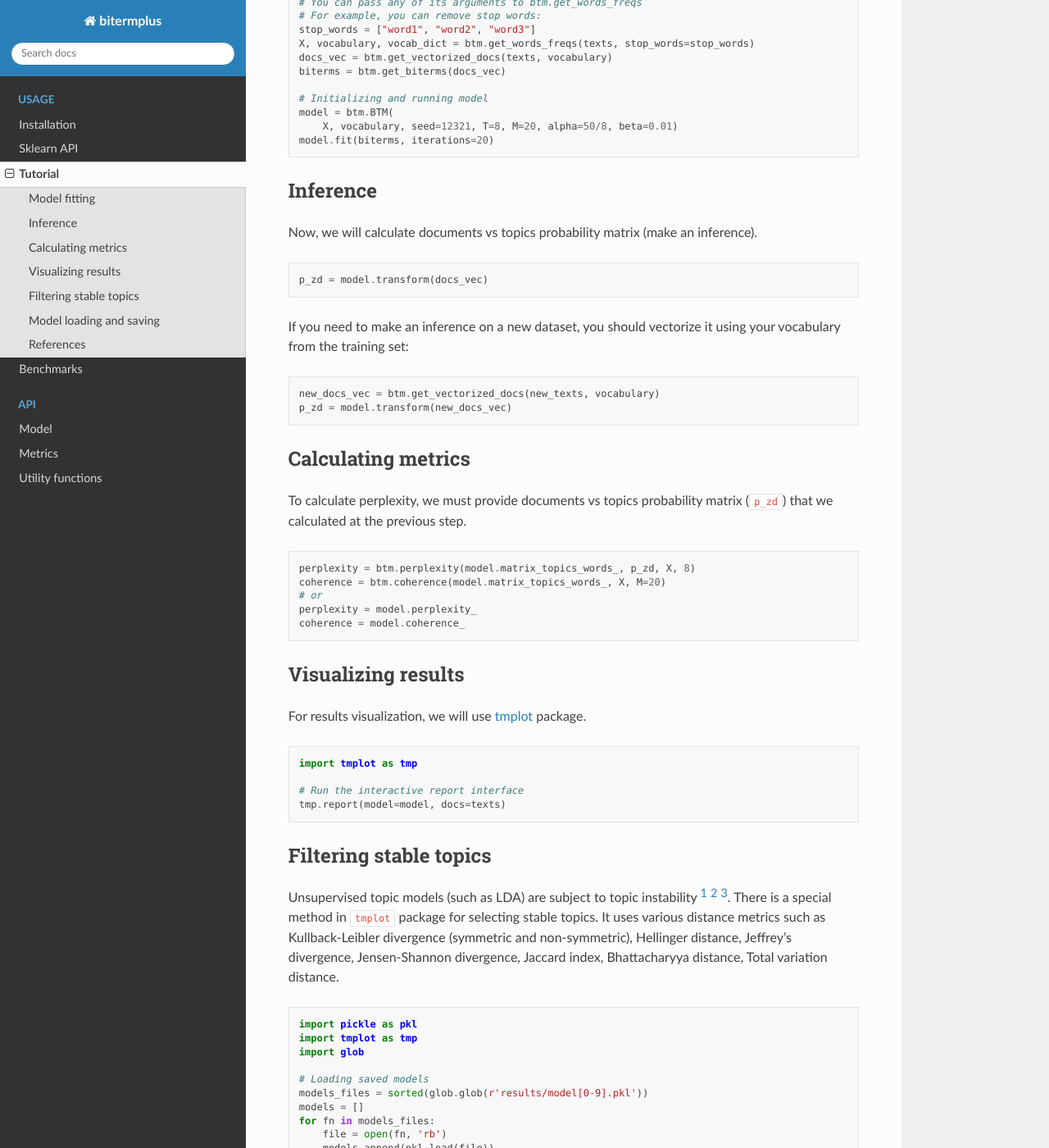
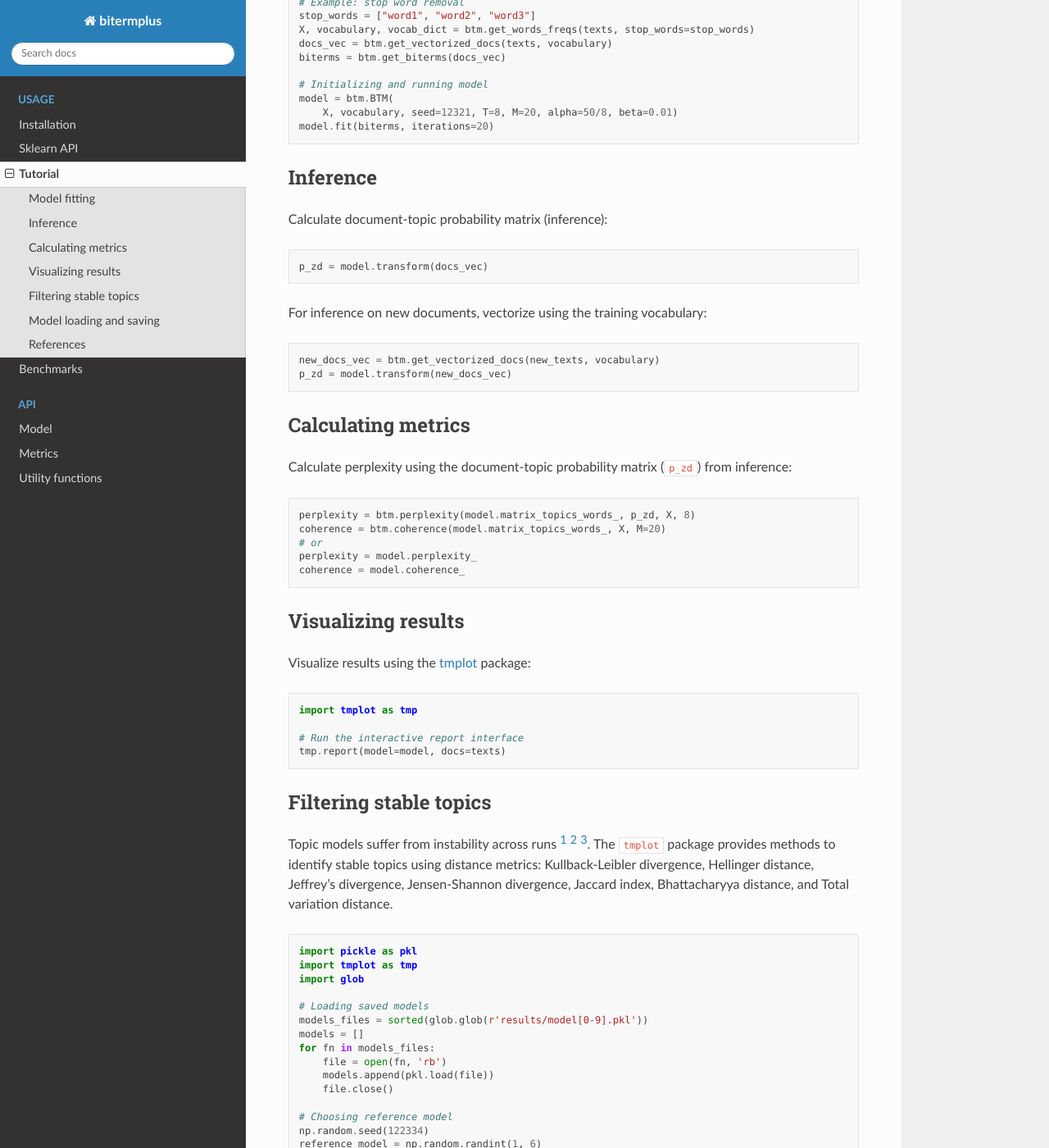
Before and after one commit to maximtrp/bitermplus, a Sphinx documentation site: the page built from docs/source/tutorial.rst, in a window 1280 px wide and 1400 px high, scrolled down 491 px. Shown: the whole window at 82% size. Built offline with Sphinx 7.4.7 and the Read the Docs theme 3.1.0, drawn with Linux system fonts in a browser that asks for light colours; some of the changed text lies outside the part shown.

Commit message:
docs: improved explanations and wordings

```diff
--- a/docs/source/tutorial.rst
+++ b/docs/source/tutorial.rst
@@ -4,9 +4,8 @@ Tutorial
 Model fitting
 -------------
 
-Here is a simple example of model fitting.
-It is supposed that you have already gone through the preprocessing
-stage: cleaned, lemmatized or stemmed your documents, and removed stop words.
+This example demonstrates basic model fitting.
+Prerequisite: your documents should be preprocessed (cleaned, lemmatized/stemmed, and stop words removed).
 
 .. code-block:: python
 
@@ -19,10 +18,9 @@ stage: cleaned, lemmatized or stemmed your documents, and removed stop words.
         'dataset/SearchSnippets.txt.gz', header=None, names=['texts'])
     texts = df['texts'].str.strip().tolist()
 
-    # Vectorizing documents, obtaining full vocabulary and biterms
-    # Internally, btm.get_words_freqs uses CountVectorizer from sklearn
-    # You can pass any of its arguments to btm.get_words_freqs
-    # For example, you can remove stop words:
+    # Vectorize documents and extract biterms
+    # Uses sklearn's CountVectorizer internally - accepts its parameters
+    # Example: stop word removal
     stop_words = ["word1", "word2", "word3"]
     X, vocabulary, vocab_dict = btm.get_words_freqs(texts, stop_words=stop_words)
     docs_vec = btm.get_vectorized_docs(texts, vocabulary)
@@ -37,14 +35,13 @@ stage: cleaned, lemmatized or stemmed your documents, and removed stop words.
 Inference
 ---------
 
-Now, we will calculate documents vs topics probability matrix (make an inference).
+Calculate document-topic probability matrix (inference):
 
 .. code-block:: python
 
     p_zd = model.transform(docs_vec)
 
-If you need to make an inference on a new dataset, you should
-vectorize it using your vocabulary from the training set:
+For inference on new documents, vectorize using the training vocabulary:
 
 .. code-block:: python
 
@@ -55,8 +52,7 @@ vectorize it using your vocabulary from the training set:
 Calculating metrics
 -------------------
 
-To calculate perplexity, we must provide documents vs topics probability matrix
-(``p_zd``) that we calculated at the previous step.
+Calculate perplexity using the document-topic probability matrix (``p_zd``) from inference:
 
 .. code-block:: python
 
@@ -70,8 +66,7 @@ To calculate perplexity, we must provide documents vs topics probability matrix
 Visualizing results
 -------------------
 
-For results visualization, we will use `tmplot
-<https://pypi.org/project/tmplot/>`_ package.
+Visualize results using the `tmplot <https://pypi.org/project/tmplot/>`_ package:
 
 .. code-block:: python
 
@@ -83,12 +78,10 @@ For results visualization, we will use `tmplot
 Filtering stable topics
 -----------------------
 
-Unsupervised topic models (such as LDA) are subject to topic instability [1]_
-[2]_ [3]_. There is a special method in ``tmplot`` package for selecting stable
-topics. It uses various distance metrics such as Kullback-Leibler divergence
-(symmetric and non-symmetric), Hellinger distance, Jeffrey's divergence,
-Jensen-Shannon divergence, Jaccard index, Bhattacharyya distance, Total
-variation distance.
+Topic models suffer from instability across runs [1]_ [2]_ [3]_.
+The ``tmplot`` package provides methods to identify stable topics using
+distance metrics: Kullback-Leibler divergence, Hellinger distance, Jeffrey's divergence,
+Jensen-Shannon divergence, Jaccard index, Bhattacharyya distance, and Total variation distance.
 
 .. code-block:: python
 
@@ -123,9 +116,7 @@ variation distance.
 Model loading and saving
 ------------------------
 
-Support for model serializing with `pickle
-<https://docs.python.org/3/library/pickle.html>`_ was implemented in v0.5.3.
-Here is how you can save and load a model:
+Models support `pickle <https://docs.python.org/3/library/pickle.html>`_ serialization (since v0.5.3):
 
 .. code-block:: python
 
--- a/pyproject.toml
+++ b/pyproject.toml
@@ -116,7 +116,7 @@ markers = [
 # Code formatting
 [tool.black]
 line-length = 88
-target-version = ["py38", "py39", "py310", "py311", "py312"]
+target-version = ["py39", "py310", "py311", "py312", "py313"]
 include = '\.pyi?$'
 extend-exclude = '''
 /(
@@ -146,7 +146,7 @@ src_paths = ["src", "tests"]
 
 # Type checking
 [tool.mypy]
-python_version = "3.8"
+python_version = "3.9"
 warn_return_any = true
 warn_unused_configs = true
 disallow_untyped_defs = true
```
Also changed, not shown: docs/source/benchmarks.rst (+3 -5 lines), docs/source/index.rst (+5 -5 lines), docs/source/install.rst (+4 -5 lines).
